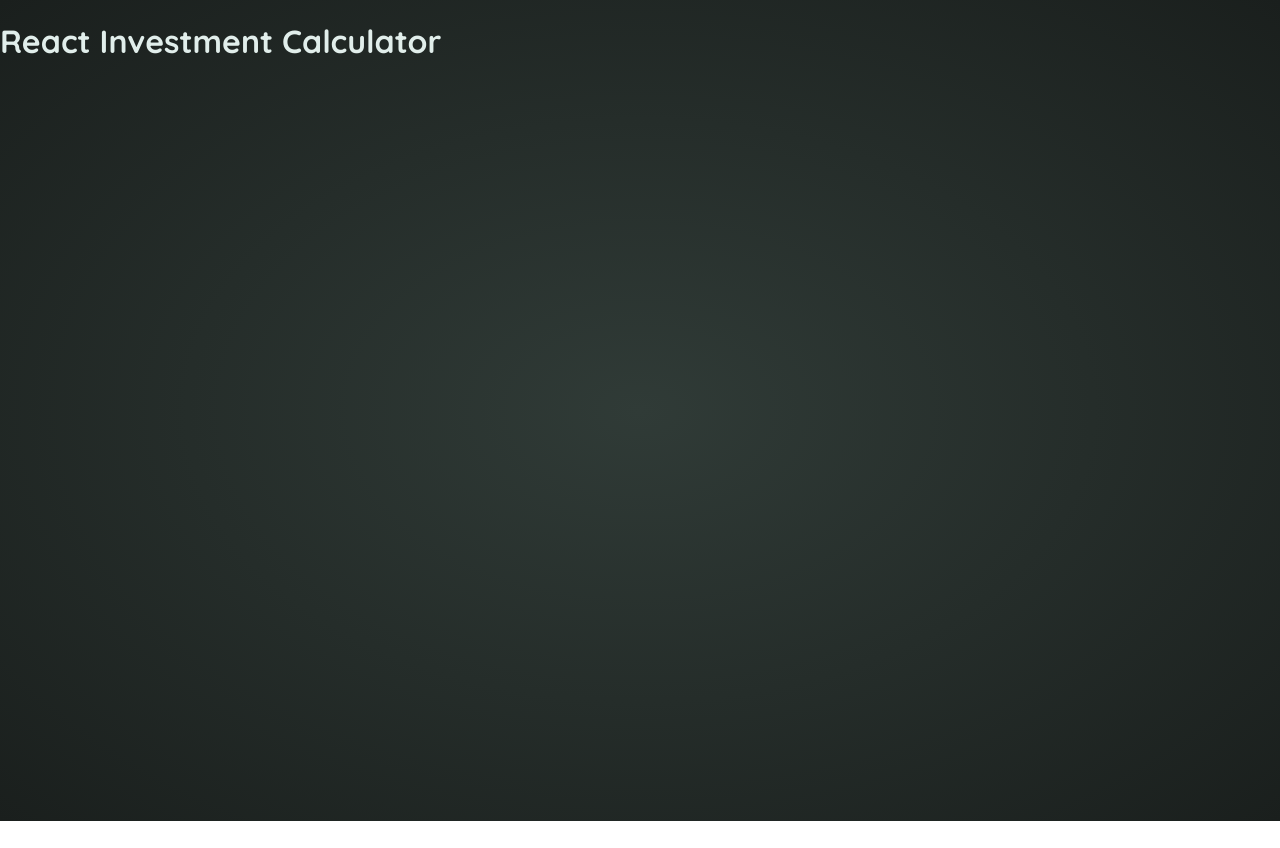
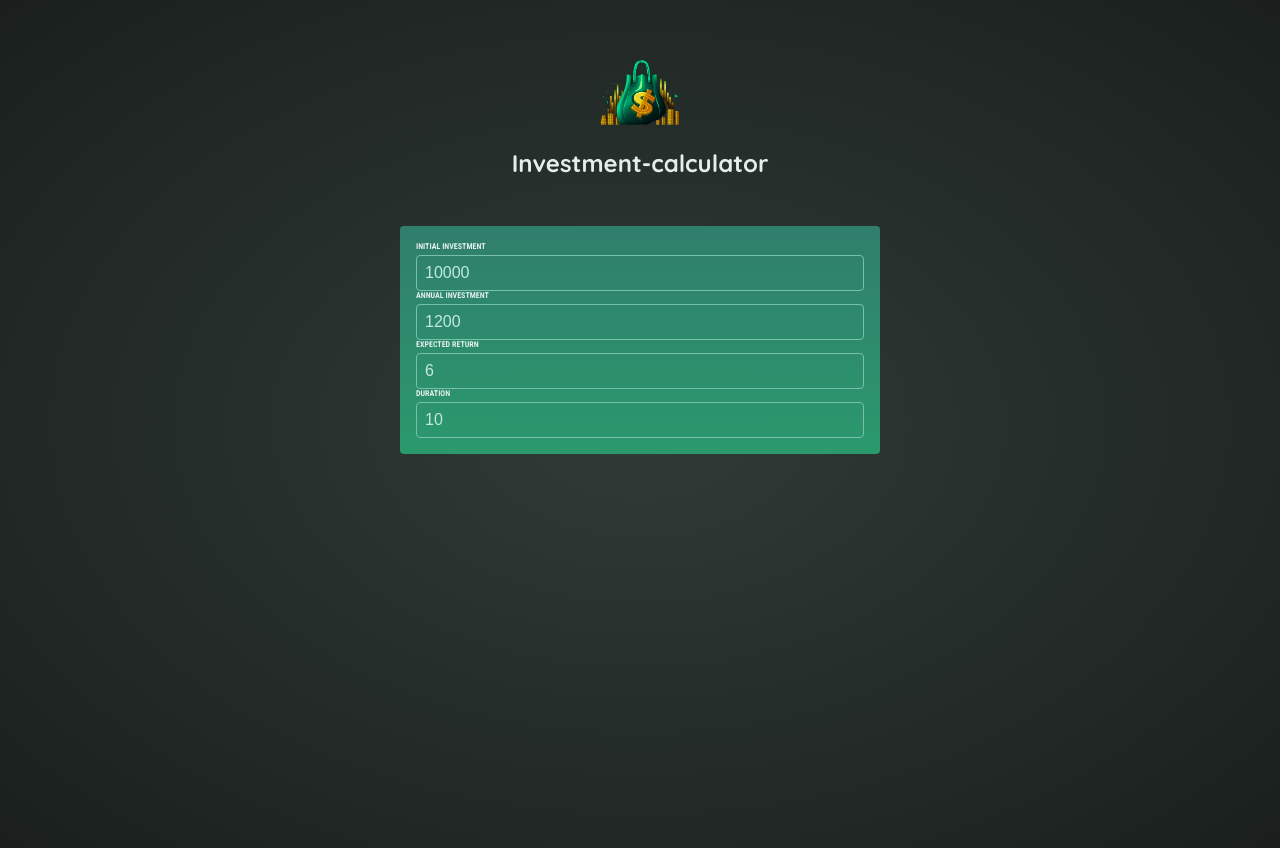
Before and after one commit to Akshai4610/Investment-Calculator, a React (Vite) app: page / in a window 1280 px wide. Before the commit the page ends 821 px from the top, so only its background shows below. Built offline with nearby package versions, Linux system fonts and the light colour scheme.

Commit message:
header added

```diff
--- a/src/App.jsx
+++ b/src/App.jsx
@@ -1,7 +1,18 @@
+import Header from "./Components/Header";
+import UserInput from "./Components/userInput";
+
 function App() {
   return (
-    <h1>React Investment Calculator</h1>
-  )
+    <main>
+      <Header />
+      <div id="user-input">
+          <UserInput inputValue={"Initial Investment"} value={"10000"} />
+          <UserInput inputValue={"Annual Investment"} value={"1200"} />
+          <UserInput inputValue={"Expected Return"} value={6} />
+          <UserInput inputValue={"Duration"} value={10} />
+      </div>
+    </main>
+  );
 }
 
-export default App
+export default App;
--- /dev/null
+++ b/src/Components/Header.jsx
@@ -0,0 +1,12 @@
+import logo from '../assets/investment-calculator-logo.png'
+export default function Header() {
+  return (
+    <header id="header">
+      <img
+        src={logo}
+        alt="Money-logo"
+      />
+      <h1>Investment-calculator</h1>
+    </header>
+  );
+}
--- /dev/null
+++ b/src/Components/userInput.jsx
@@ -0,0 +1,8 @@
+export default function UserInput({ inputValue, value }) {
+  return (
+    <>
+      <label>{inputValue}</label>
+      <input type="number" defaultValue={value} />
+    </>
+  );
+}
```
Also changed, not shown: 1 other file (tests, documents, lock files or other folders).
